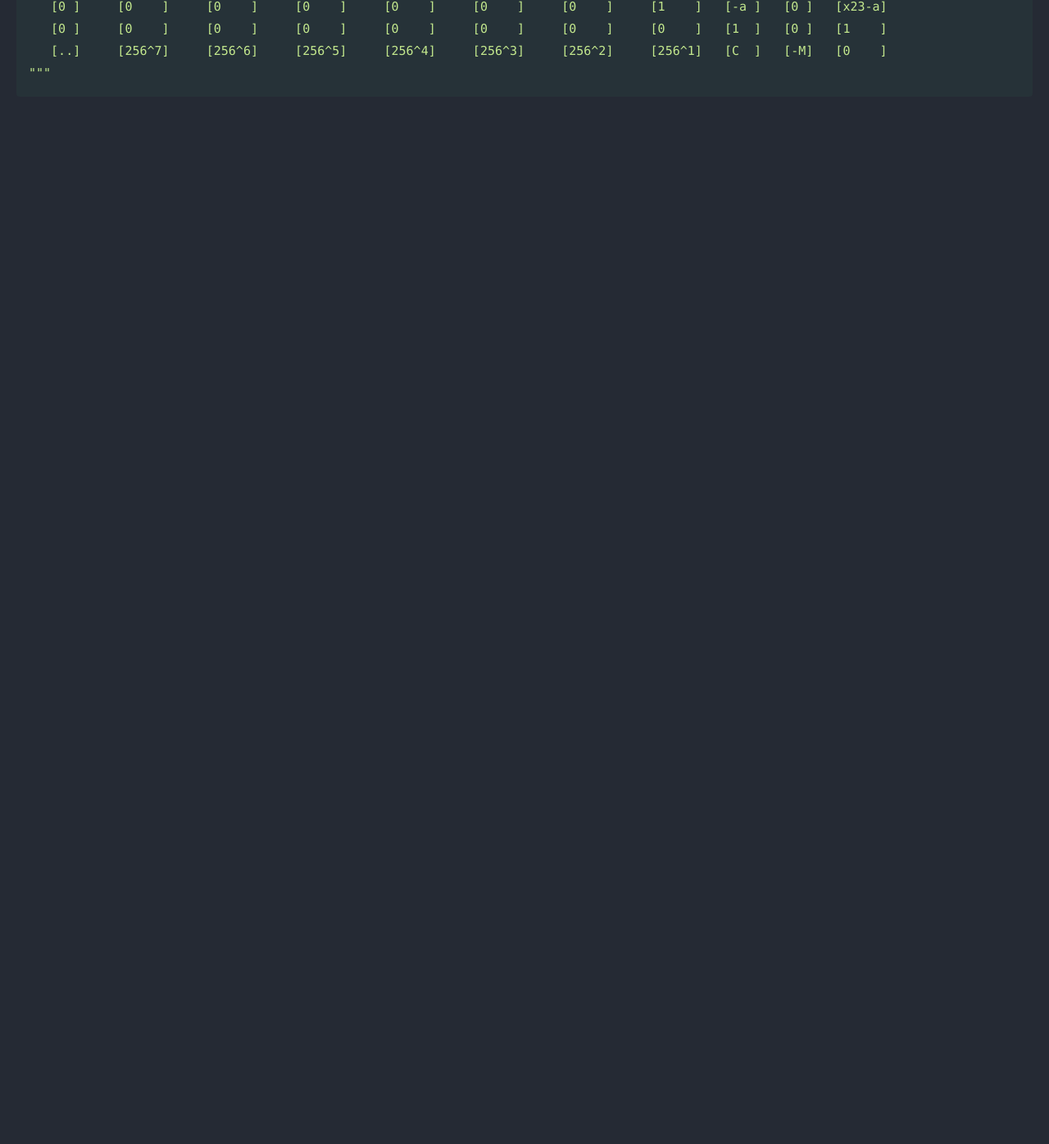
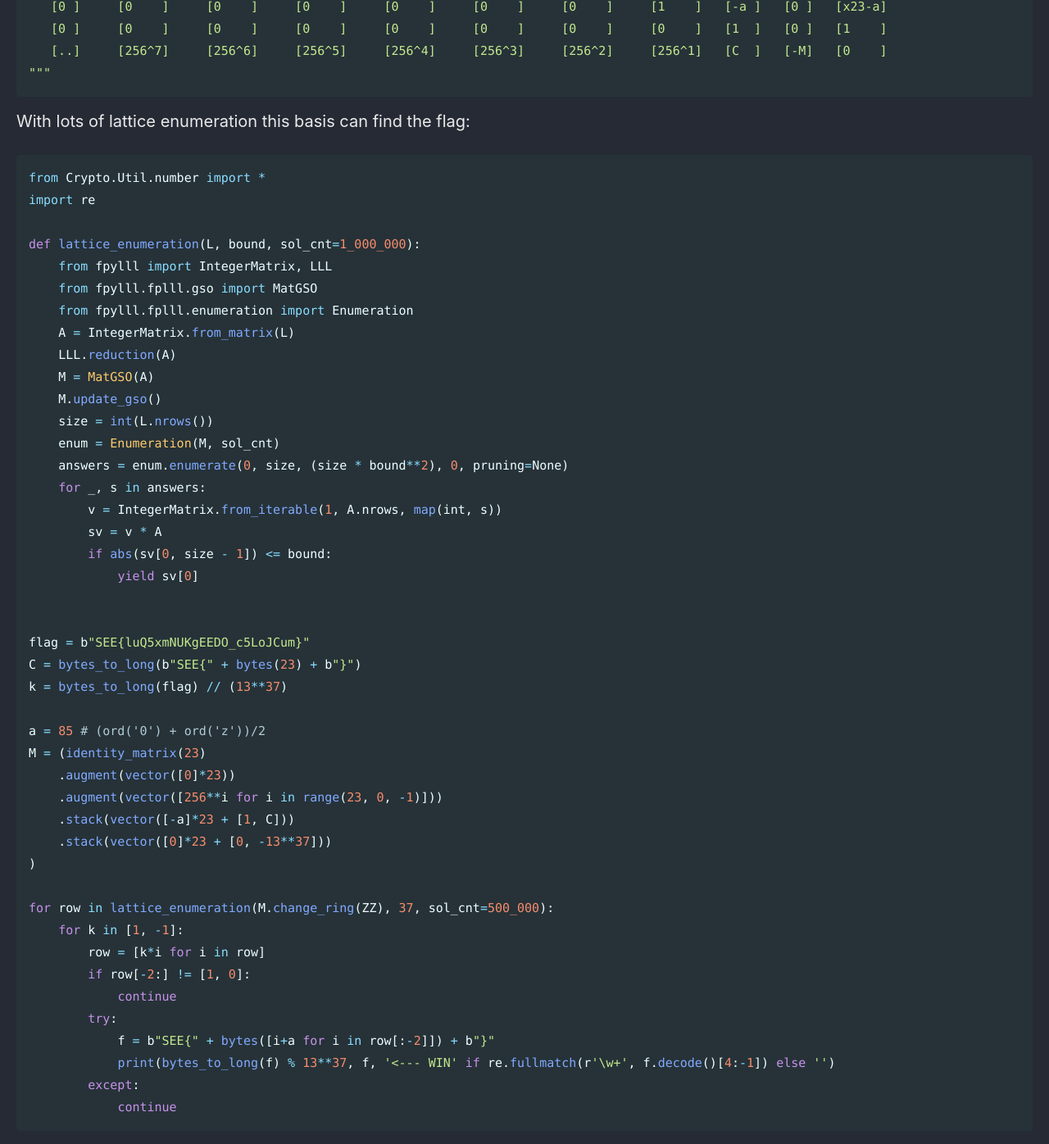
Before and after one commit to Connor-McCartney/Connor-McCartney.github.io, a Jekyll site: the page built from _pages/cryptography/other/onelinecrypto-SeeTF-2023.md, in a window 1280 px wide and 1400 px high, scrolled down 4368 px. Shown: the top 1396 px of the window at 82% size. Built offline with Jekyll 4.4.1, drawn with Linux system fonts in a browser that asks for light colours; cached includes are drawn as plain includes; before the commit the page ends 4531 px from its top, so only the background shows below that.

Commit message:
Update onelinecrypto-SeeTF-2023.md

````diff
--- a/_pages/cryptography/other/onelinecrypto-SeeTF-2023.md
+++ b/_pages/cryptography/other/onelinecrypto-SeeTF-2023.md
@@ -172,3 +172,53 @@ for row in (M*W).LLL()/W:
    [..]     [256^7]     [256^6]     [256^5]     [256^4]     [256^3]     [256^2]     [256^1]   [C  ]   [-M]   [0    ]
 """
 ```
+
+
+
+With lots of lattice enumeration this basis can find the flag:
+
+```python
+from Crypto.Util.number import *
+import re
+
+def lattice_enumeration(L, bound, sol_cnt=1_000_000):
+    from fpylll import IntegerMatrix, LLL
+    from fpylll.fplll.gso import MatGSO
+    from fpylll.fplll.enumeration import Enumeration
+    A = IntegerMatrix.from_matrix(L)
+    LLL.reduction(A)
+    M = MatGSO(A)
+    M.update_gso()
+    size = int(L.nrows())
+    enum = Enumeration(M, sol_cnt)
+    answers = enum.enumerate(0, size, (size * bound**2), 0, pruning=None)
+    for _, s in answers:
+        v = IntegerMatrix.from_iterable(1, A.nrows, map(int, s))
+        sv = v * A
+        if abs(sv[0, size - 1]) <= bound:
+            yield sv[0]
+
+
+flag = b"SEE{luQ5xmNUKgEEDO_c5LoJCum}"
+C = bytes_to_long(b"SEE{" + bytes(23) + b"}")
+k = bytes_to_long(flag) // (13**37)
+
+a = 85 # (ord('0') + ord('z'))/2
+M = (identity_matrix(23)
+    .augment(vector([0]*23))
+    .augment(vector([256**i for i in range(23, 0, -1)]))
+    .stack(vector([-a]*23 + [1, C]))
+    .stack(vector([0]*23 + [0, -13**37]))
+)
+
+for row in lattice_enumeration(M.change_ring(ZZ), 37, sol_cnt=500_000):
+    for k in [1, -1]:
+        row = [k*i for i in row]
+        if row[-2:] != [1, 0]:
+            continue
+        try:
+            f = b"SEE{" + bytes([i+a for i in row[:-2]]) + b"}"
+            print(bytes_to_long(f) % 13**37, f, '<--- WIN' if re.fullmatch(r'\w+', f.decode()[4:-1]) else '')
+        except:
+            continue
+```
````
